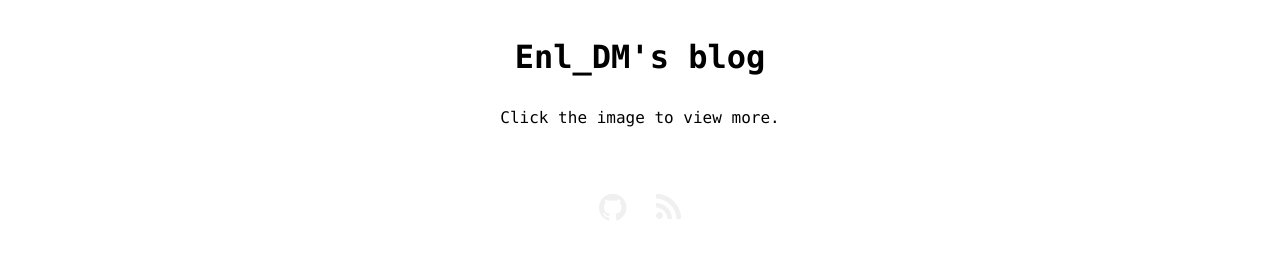
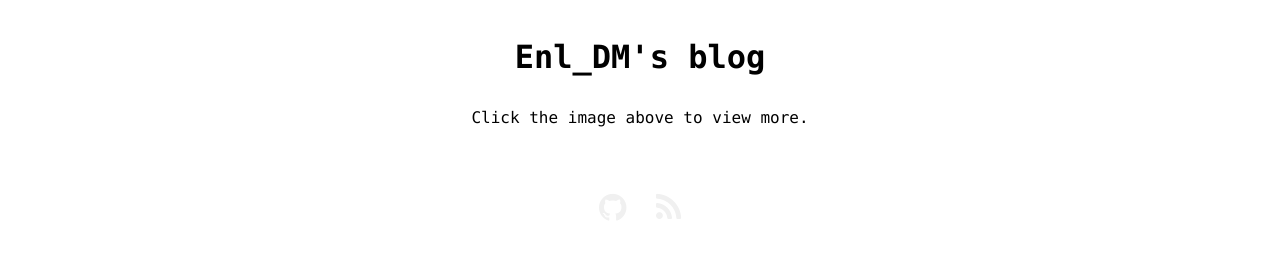
Before and after one commit to enldm/enldm.github.io, a Jekyll site: the page built from index.md, in a window 1280 px wide. Shown: the part 368-627 px from the top of the page. Built offline with Jekyll 4.4.1, drawn with Linux system fonts in a browser that asks for light colours.

Commit message:
Update _config.yml

```diff
--- a/_config.yml
+++ b/_config.yml
@@ -16,7 +16,7 @@ defaults:
 
 title: Enl_DM
 name: Enl_DM's blog
-description: Click the image to view more.
+description: Click the image above to view more.
 
 github: https://github.com/enldm
 rss: true
```
